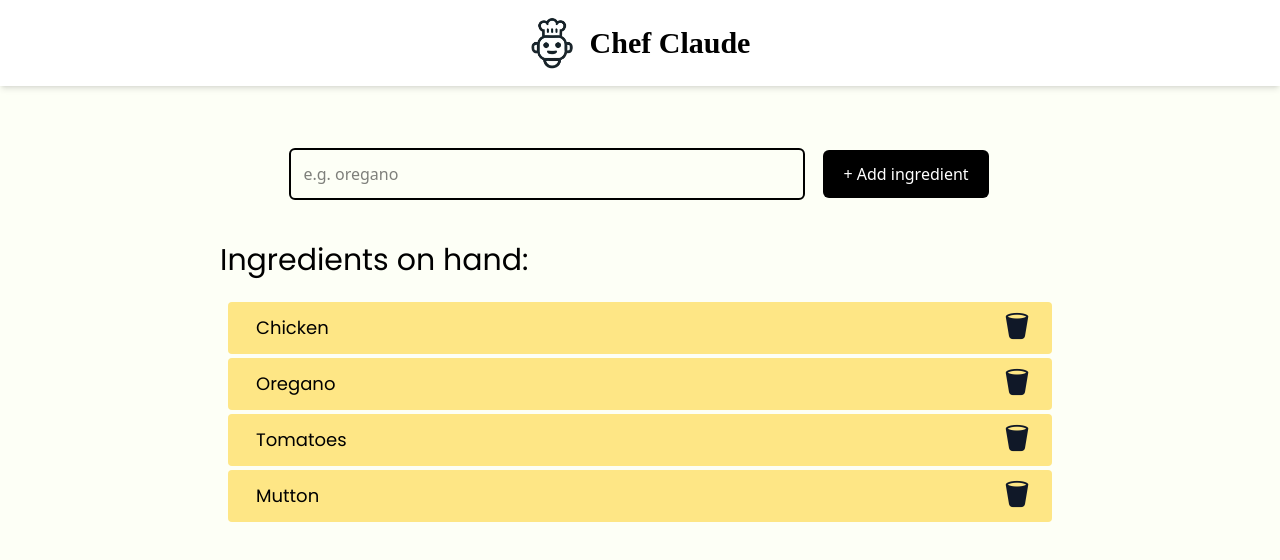
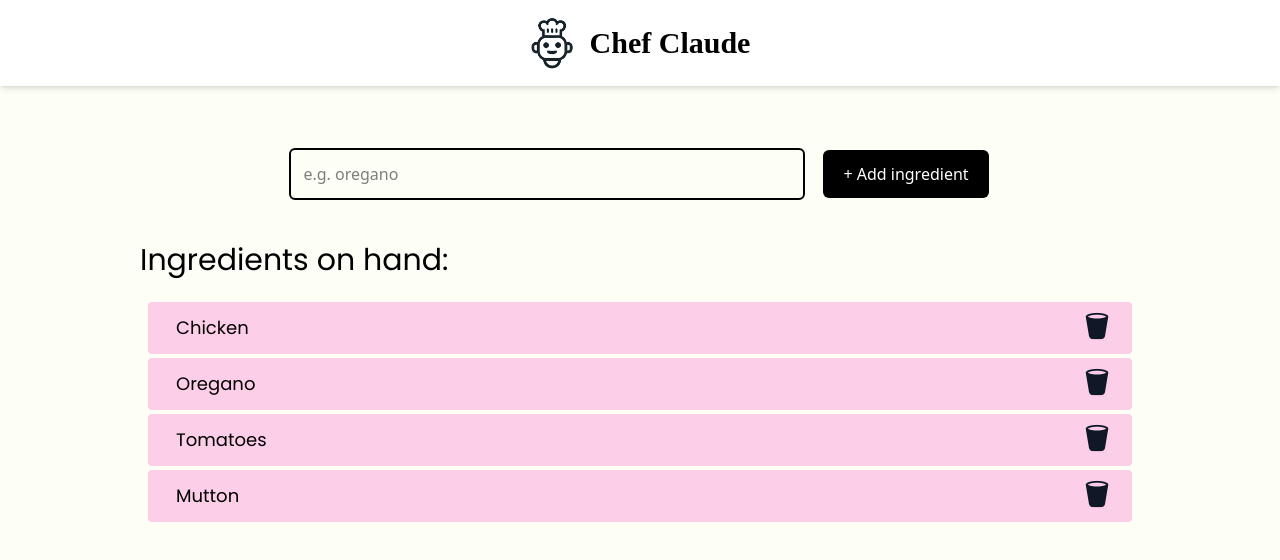
Before and after one commit to Jayavel2005/scrimba-react, a React (Vite) app in the folder claudChef/: page / in a window 1280 px wide. Shown: the top 560 px of the page. Built offline with nearby package versions, Linux system fonts and the light colour scheme; a web font is replaced by a local one.

Commit message:
Colors changed

```diff
--- a/claudChef/src/components/Main.jsx
+++ b/claudChef/src/components/Main.jsx
@@ -37,12 +37,12 @@ const Main = () => {
             </form>
 
             {ingredients.length > 0 && (
-                <div className="mt-10 sm:px-50 px-0">
-                    <h2 className="text-3xl my-6 font-poppins">Ingredients on hand:</h2>
+                <div className="mt-10 sm:px-30 px-0">
+                    <h2 className="sm:text-3xl text-2xl my-6 font-poppins">Ingredients on hand:</h2>
                     <div className="my-3 px-2">
                         <ul>
                             {ingredients.map((ingredient, index) => (
-                                <li key={index} className="my-1   text-lg font-poppins px-5 py-2 rounded-sm bg-amber-200 transition-transform hover:scale-103 hover:bg-amber-300 flex justify-between items-center"><p className="before:content-[''] before:mr-2">{ingredient}</p><button className="cursor-pointer" onClick={() => removeIngredient(index)}><i className="bi bi-trash2-fill text-3xl text-gray-900 hover:text-black"></i>
+                                <li key={index} className="my-1  text-sm sm:text-lg font-poppins px-5 py-2 rounded-sm bg-pink-200 transition-transform hover:scale-102 hover:bg-pink-300 flex justify-between items-center"><p className="before:content-[''] before:mr-2">{ingredient}</p><button className="cursor-pointer" onClick={() => removeIngredient(index)}><i className="bi bi-trash2-fill text-3xl text-gray-900 hover:text-black"></i>
                                 </button></li>
                             ))}
                         </ul>
```
